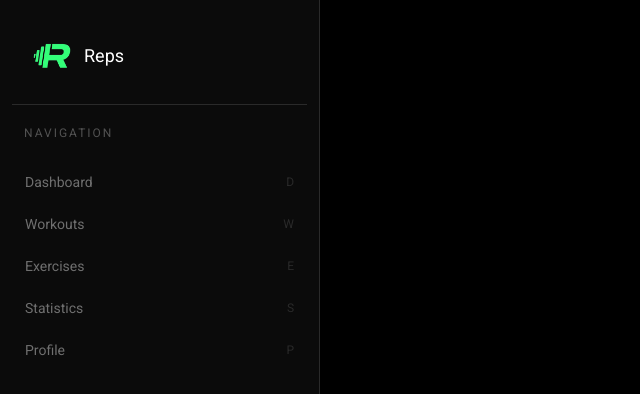
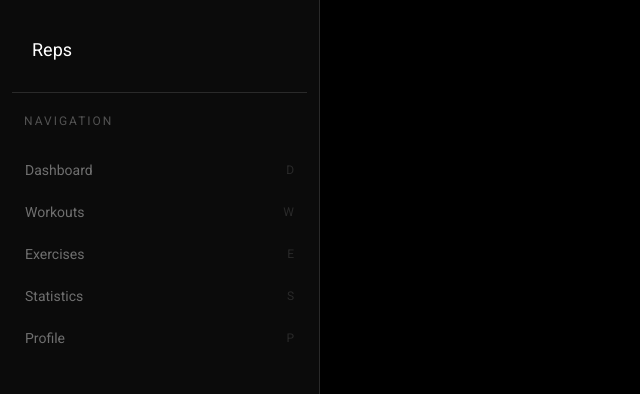
Before and after one commit to pawelwadon/Reps, a React (Vite) app: page / in a window 1280 px wide. Shown: the top 394 px of the page, without its empty margins (0-640 px from the left). Built offline with nearby package versions, Linux system fonts and the light colour scheme.

Commit message:
refactor(navbar): extract repeated li into NavigationElement component

```diff
--- a/components/Navbar.tsx
+++ b/components/Navbar.tsx
@@ -1,6 +1,26 @@
 import { Link } from "react-router-dom";
 import { useState } from "react";
-import Logo from '../public/assets/images/logo.webp'
+// import Logo from '../public/assets/images/logo.webp'
+
+type NavigationElementProps = {
+    to:string;
+    label:string;
+    char:string;
+    selected:string;
+    setSelected: React.Dispatch<React.SetStateAction<string>>;
+}
+
+const NavigationElement = ({to, label, char, selected, setSelected} : NavigationElementProps) => {
+    return(
+        <Link to={to}>
+        <li className={`flex justify-between items-center relative px-3 py-2.5 cursor-pointer hover:bg-[#111111] hover:text-[#EDEDED] border ${selected === label ? 'border-[#1D1D1D] text-[#EDEDED]' : 'border-transparent'} `} onClick={()=> setSelected(label)}>
+            {selected=== label && <span className="w-0.5 bg-[#28FF7E] h-8 absolute left-0"/>}
+            {label}
+            <p className="text-[#2A2A2A] text-xs">{char}</p>
+        </li>
+        </Link>
+    )
+}
 
 export default function Navbar() {
     const [selected, setSelected] = useState<string>('')
@@ -8,36 +28,16 @@ export default function Navbar() {
     return (
         <nav className="min-h-screen bg-[#0B0B0B] p-3 border-r border-[#2A2A2A]">
             <div className="flex items-center gap-3 px-5 pb-7 pt-6 border-b border-[#2A2A2A]">
-                <img src={Logo} alt="logo" width={40} height={40} className="object-contain"/>
+                {/* <img src={Logo} alt="logo" width={40} height={40} className="object-contain"/> */}
                 <p className="text-white text-lg">Reps</p>
             </div>
             <p className="text-xs uppercase text-[#525252] tracking-[2px] px-3 py-5">Navigation</p>
             <ul className="min-h-full flex flex-col text-[#6F6F6F] text-sm font-normal">
-                <li className={`flex justify-between items-center relative px-3 py-2.5 cursor-pointer hover:bg-[#111111] hover:text-[#EDEDED] border ${selected === 'Dashboard' ? 'border-[#1D1D1D]' : 'border-transparent'} `} onClick={()=> setSelected('Dashboard')}>
-                    {selected==='Dashboard' && <span className="w-0.5 bg-[#28FF7E] h-8 absolute left-0"/>}
-                    <Link to='/'>Dashboard</Link>
-                    <p className="text-[#2A2A2A] text-xs">D</p>
-                </li>
-                <li className={`flex justify-between items-center relative px-3 py-2.5 cursor-pointer hover:bg-[#111111] hover:text-[#EDEDED] border ${selected === 'Workouts' ? 'border-[#1D1D1D]' : 'border-transparent'} `} onClick={()=> setSelected('Workouts')}>
-                    {selected==='Workouts' && <span className="w-0.5 bg-[#28FF7E] h-8 absolute left-0"/>}
-                    <Link to='/workouts'>Workouts</Link>
-                    <p className="text-[#2A2A2A] text-xs">W</p>
-                </li>
-                <li className={`flex justify-between items-center relative px-3 py-2.5 cursor-pointer hover:bg-[#111111] hover:text-[#EDEDED] border ${selected === 'Exercises' ? 'border-[#1D1D1D]' : 'border-transparent'} `} onClick={()=> setSelected('Exercises')}>
-                    {selected==='Exercises' && <span className="w-0.5 bg-[#28FF7E] h-8 absolute left-0"/>}
-                    <Link to='/exercises'>Exercises</Link>
-                    <p className="text-[#2A2A2A] text-xs">E</p>
-                </li>
-                <li className={`flex justify-between items-center relative px-3 py-2.5 cursor-pointer hover:bg-[#111111] hover:text-[#EDEDED] border ${selected === 'Statistics' ? 'border-[#1D1D1D]' : 'border-transparent'} `} onClick={()=> setSelected('Statistics')}>
-                    {selected==='Statistics' && <span className="w-0.5 bg-[#28FF7E] h-8 absolute left-0"/>}
-                    <Link to='/statistics'>Statistics</Link>
-                    <p className="text-[#2A2A2A] text-xs">S</p>
-                </li>
-                <li className={`flex justify-between items-center relative px-3 py-2.5 cursor-pointer hover:bg-[#111111] hover:text-[#EDEDED] border ${selected === 'Profile' ? 'border-[#1D1D1D]' : 'border-transparent'} `} onClick={()=> setSelected('Profile')}>
-                    {selected==='Profile' && <span className="w-0.5 bg-[#28FF7E] h-8 absolute left-0"/>}
-                    <Link to='/profile'>Profile</Link>
-                    <p className="text-[#2A2A2A] text-xs">P</p>
-                </li>
+                <NavigationElement to='/' label="Dashboard" char="D" selected={selected} setSelected={setSelected}/>
+                <NavigationElement to='/workouts' label="Workouts" char="W" selected={selected} setSelected={setSelected}/>
+                <NavigationElement to='/exercises' label="Exercises" char="E" selected={selected} setSelected={setSelected}/>
+                <NavigationElement to='/statistics' label="Statistics" char="S" selected={selected} setSelected={setSelected}/>
+                <NavigationElement to='/profile' label="Profile" char="P" selected={selected} setSelected={setSelected}/>
             </ul>
         </nav>
     )
```
